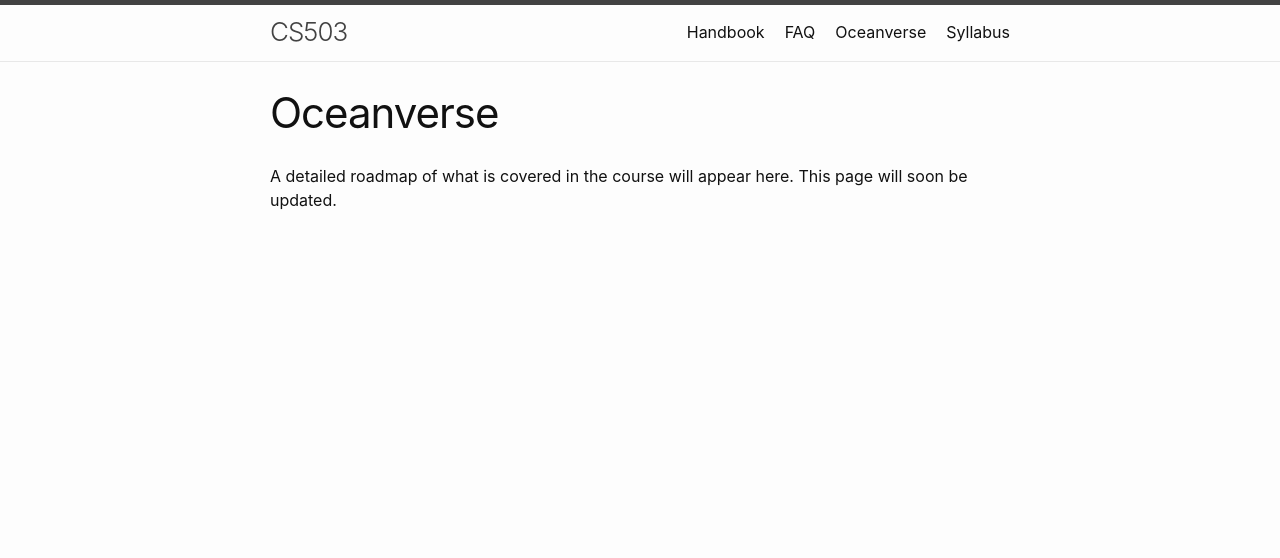
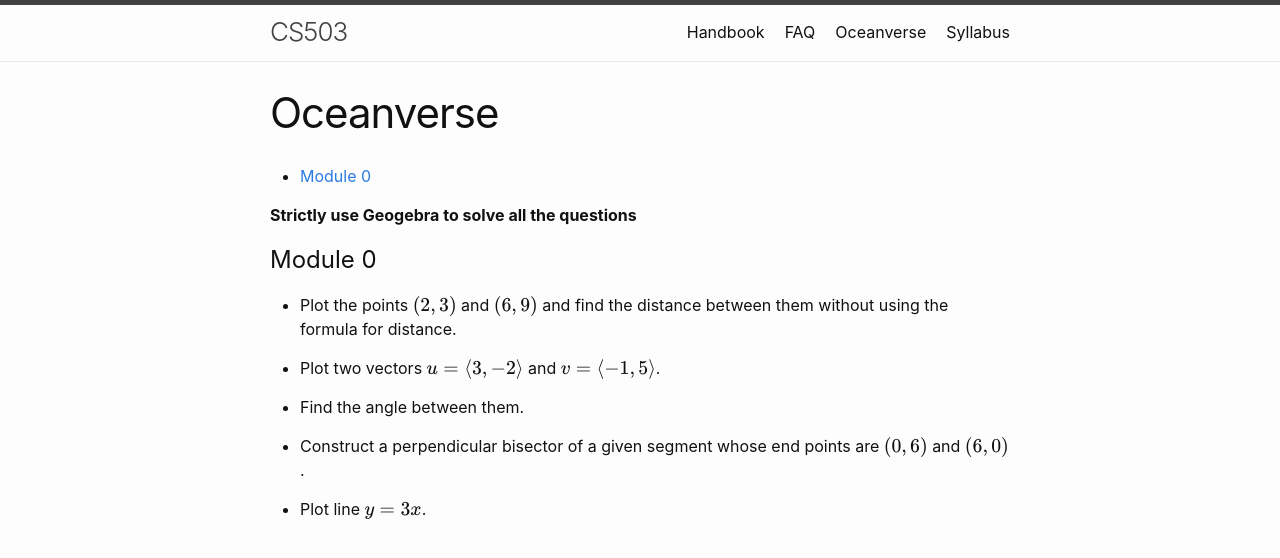
Before and after one commit to sudarshansudarshan/cs503, a Jekyll site: the page built from Oceanverse.md, in a window 1280 px wide. Shown: the top 558 px of the page. Built offline with Jekyll 4.4.1, drawn with Linux system fonts in a browser that asks for light colours; formulas are drawn with MathJax 3.

Commit message:
Update Oceanverse.md

```diff
--- a/Oceanverse.md
+++ b/Oceanverse.md
@@ -4,4 +4,19 @@ title: Oceanverse
 permalink: /oceanverse/
 ---
 
-A detailed roadmap of what is covered in the course will appear here. This page will soon be updated.
+* TOC
+{:toc}
+
+**Strictly use Geogebra to solve all the questions**
+
+# Module 0
+
+* Plot the points $$(2,3)$$ and $$(6,9)$$ and find the distance between them without using the formula for distance.
+
+* Plot two vectors $$u=⟨3,−2⟩$$ and $$v=⟨−1,5⟩$$.
+
+* Find the angle between them.
+
+* Construct a perpendicular bisector of a given segment whose end points are $$(0,6)$$ and $$(6,0)$$.
+
+* Plot line $$y=3x$$.
```
